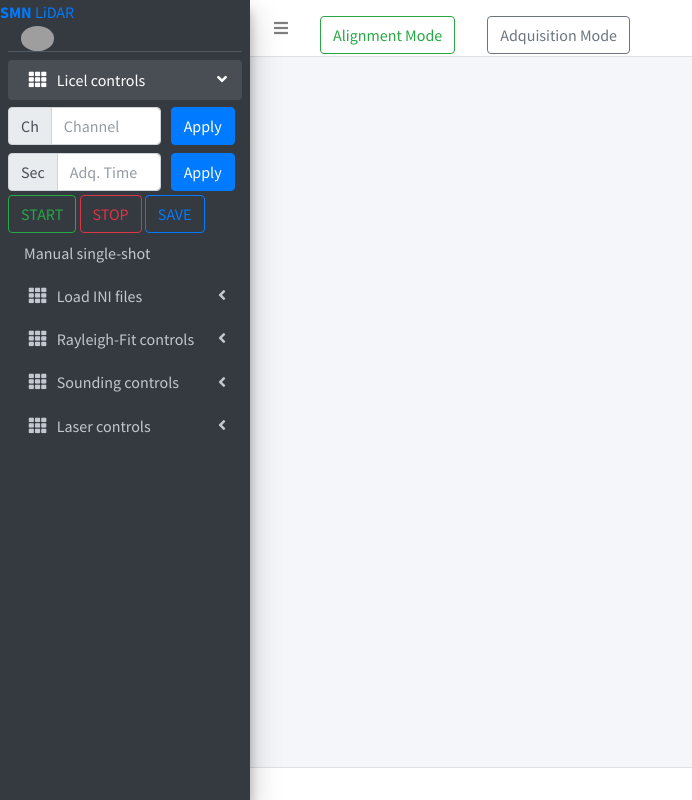
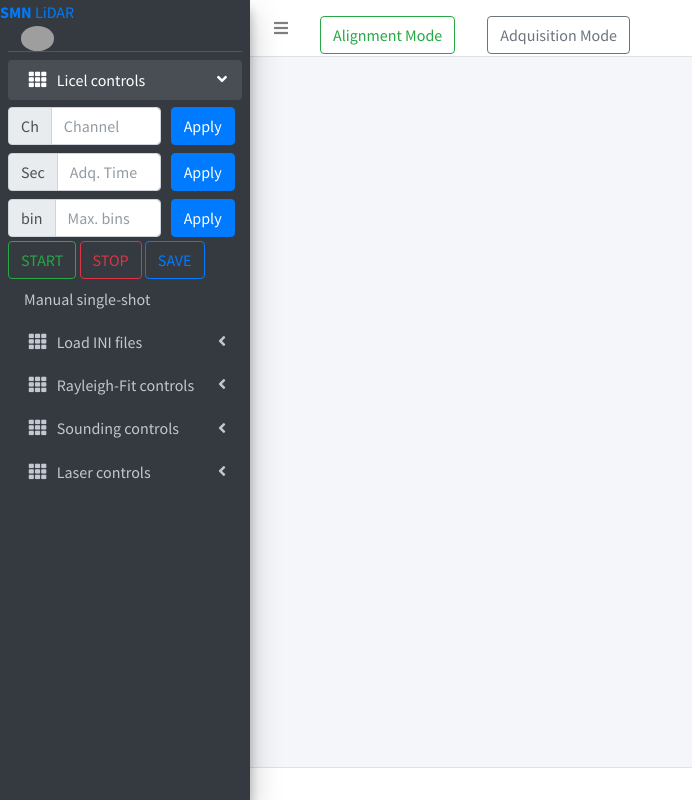
Before and after one commit to FedeVerstraeten/smnar-lidar-dashboard, a Flask app: template templates/layout.html in a window 1280 px wide. Shown: the whole page, without its empty margins (0-692 px from the left). Run offline with Flask 2, Linux system fonts and the light colour scheme; the template is opened without the code that fills it, so the values that code supplies are empty; some libraries are stand-ins or nearby versions; grey boxes are pictures that could not be loaded.

Commit message:
new button to select max number of bins

```diff
--- a/templates/layout.html
+++ b/templates/layout.html
@@ -127,6 +127,20 @@ scratch. This page gets rid of all links and provides the needed markup only.
                                             </div>
                                             <div class="col-sm-2 my-1">
                                                 <button type="submit" class="btn btn-primary" id="adq_time_apply" value="adq_time">Apply</button>
+                                            </div>
+                                        </div>
+                                         <div class="form-row align-items-center">
+                                            <div class="col-sm-8 my-1">
+                                                <label class="sr-only" for="inlineFormInputGroup">Max bins</label>
+                                                <div class="input-group">
+                                                    <div class="input-group-prepend">
+                                                        <div class="input-group-text">bin</div>
+                                                    </div>
+                                                    <input type="text" class="form-control " id="max_bins_input" placeholder="Max. bins">
+                                                </div>
+                                            </div>
+                                            <div class="col-sm-2 my-1">
+                                                <button type="submit" class="btn btn-primary" id="max_bins_apply" value="max_bins">Apply</button>
                                             </div>
                                         </div>
                                 </li>
```
